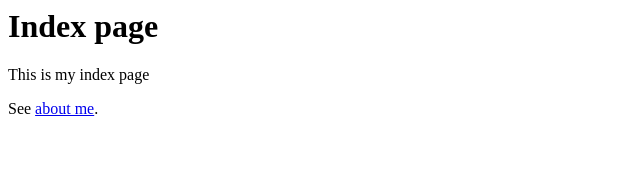
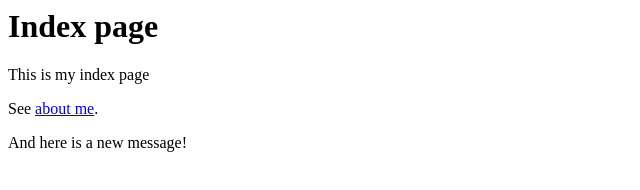
Before and after one commit to dnhansen/eleventy-deploy, a plain HTML site: page index.html in a window 1280 px wide. Shown: the whole page, without its empty margins (0-640 px from the left). Drawn offline with Linux system fonts and the light colour scheme.

Commit message:
deploy: dnhansen/eleventy-test3@2de6e483c7f8e90acbc8d6f8ecea88c6859aef09

```diff
--- a/index.html
+++ b/index.html
@@ -1,3 +1,4 @@
 <h1>Index page</h1>
 <p>This is my index page</p>
 <p>See <a href="/eleventy-deploy/about/">about me</a>.</p>
+<p>And here is a new message!</p>
```
